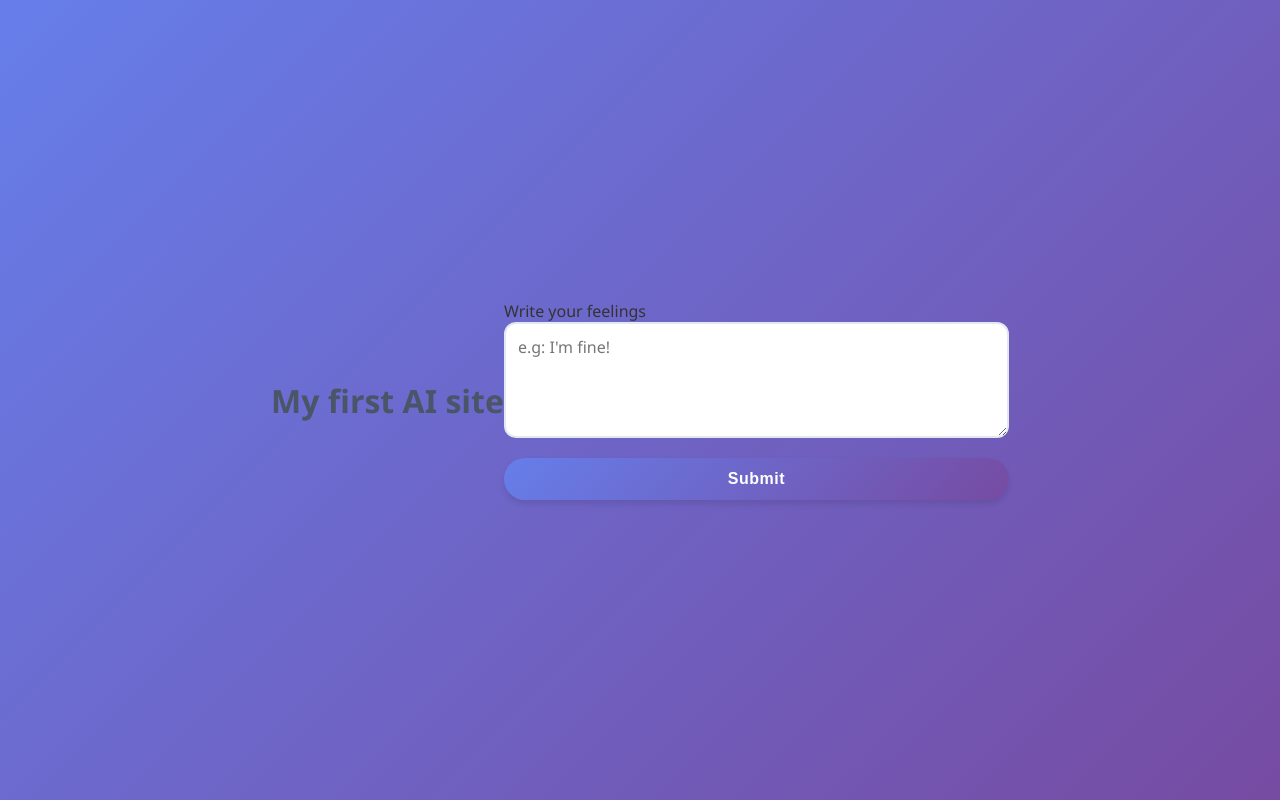
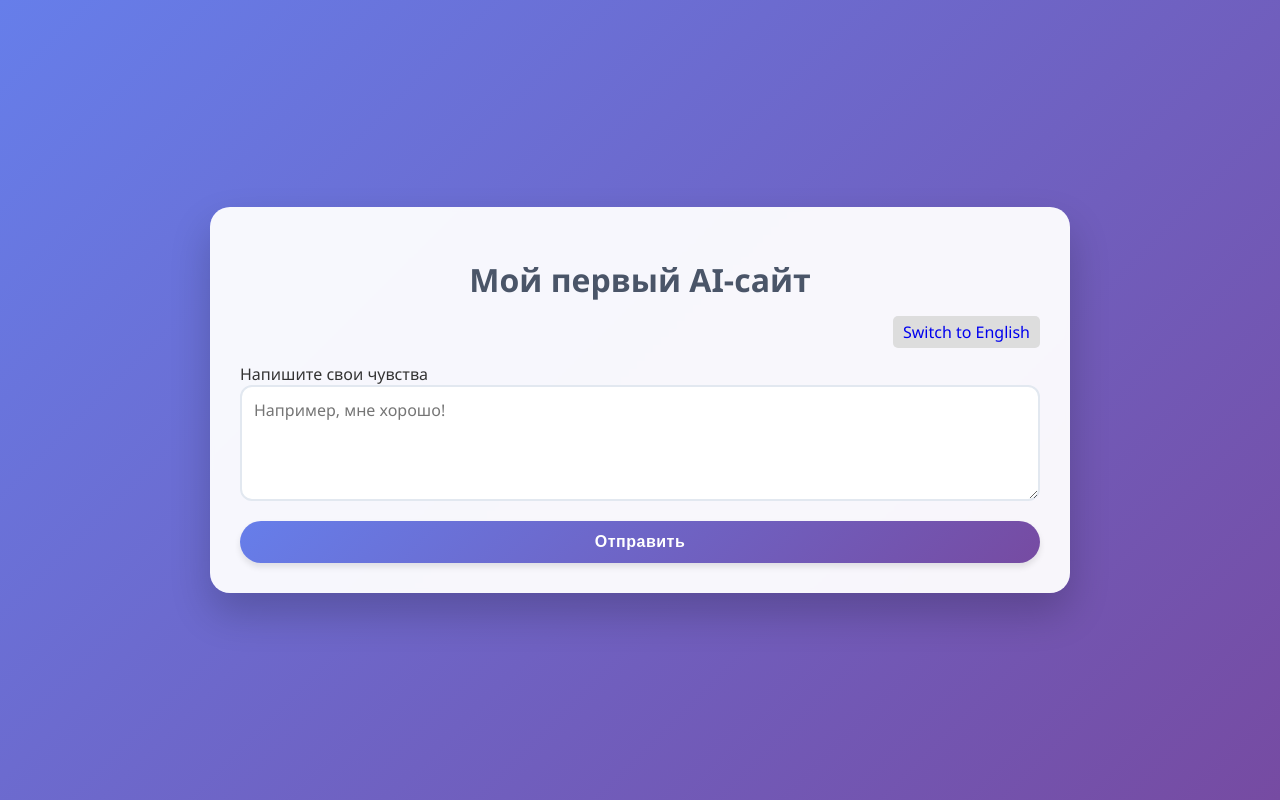
Before and after one commit to Proc3ssZer0/Ai-Site, a Flask app: page /?lang=ru in a window 1280 px wide. Run offline with Flask 3, Linux system fonts and the light colour scheme.

Commit message:
Update index.html for multi-language

```diff
--- a/templates/index.html
+++ b/templates/index.html
@@ -1,27 +1,35 @@
 <!DOCTYPE html>
-<html lang="en">
+<html lang="{{ lang }}">
 <head>
     <meta charset="UTF-8">
     <meta name="viewport" content="width=device-width, initial-scale=1.0">
-    <title>Document</title>
+    <title>{{ texts.title }}</title>
     <link rel="stylesheet" href="{{ url_for('static', filename='style.css') }}">
 </head>
 <body>
-    <h1>My first AI site</h1>
-    <form method="post">
-        <label for="message">Write your feelings</label><br>
-        <textarea name="message" id="message" rows="4" cols="50" placeholder="e.g: I'm fine!"></textarea><br>
-        <button type="submit">Submit</button>
-    </form>
+    <div class="container">
+        <h1>{{ texts.title }}</h1>
 
-    {% if recommendation %}
+        <!-- Переключатель языка -->
+        <div style="text-align: right; margin-bottom: 20px;">
+            <a href="?lang={{ texts.lang_target }}" style="text-decoration: none; background: #ddd; padding: 5px 10px; border-radius: 5px;">
+                {{ texts.lang_switch }}
+            </a>
+        </div>
 
-    <div class="result">
-        <h3>Recommendation:</h3>
-        <p>{{ recommendation }}</p>
+        <form method="post">
+            <label for="message">{{ texts.label }}</label><br>
+            <textarea name="message" id="message" rows="4" cols="50"
+                      placeholder="{{ texts.placeholder }}">{{ user_text }}</textarea><br>
+            <button type="submit">{{ texts.submit }}</button>
+        </form>
+
+        {% if recommendation %}
+        <div class="result">
+            <h3>{{ texts.result_title }}</h3>
+            <p>{{ recommendation }}</p>
+        </div>
+        {% endif %}
     </div>
-
-    {% endif %}
-
 </body>
 </html>
```
